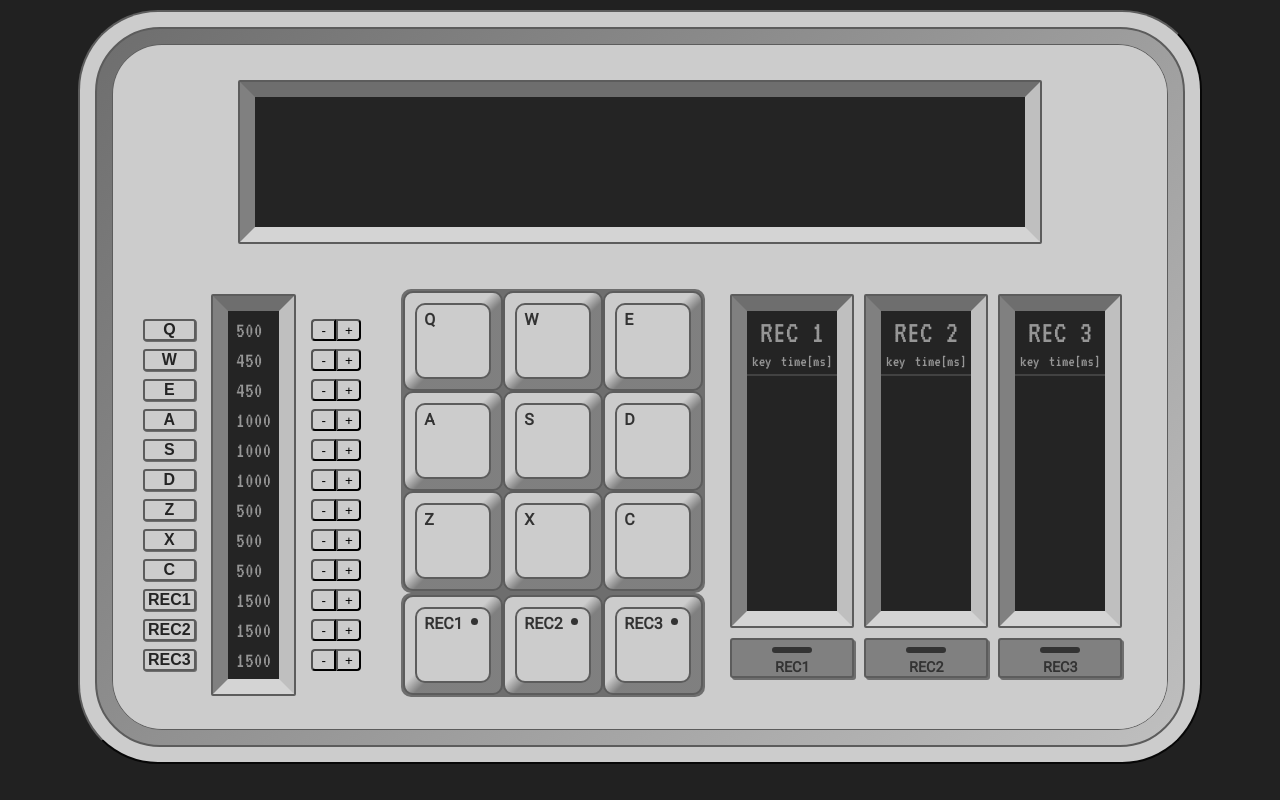
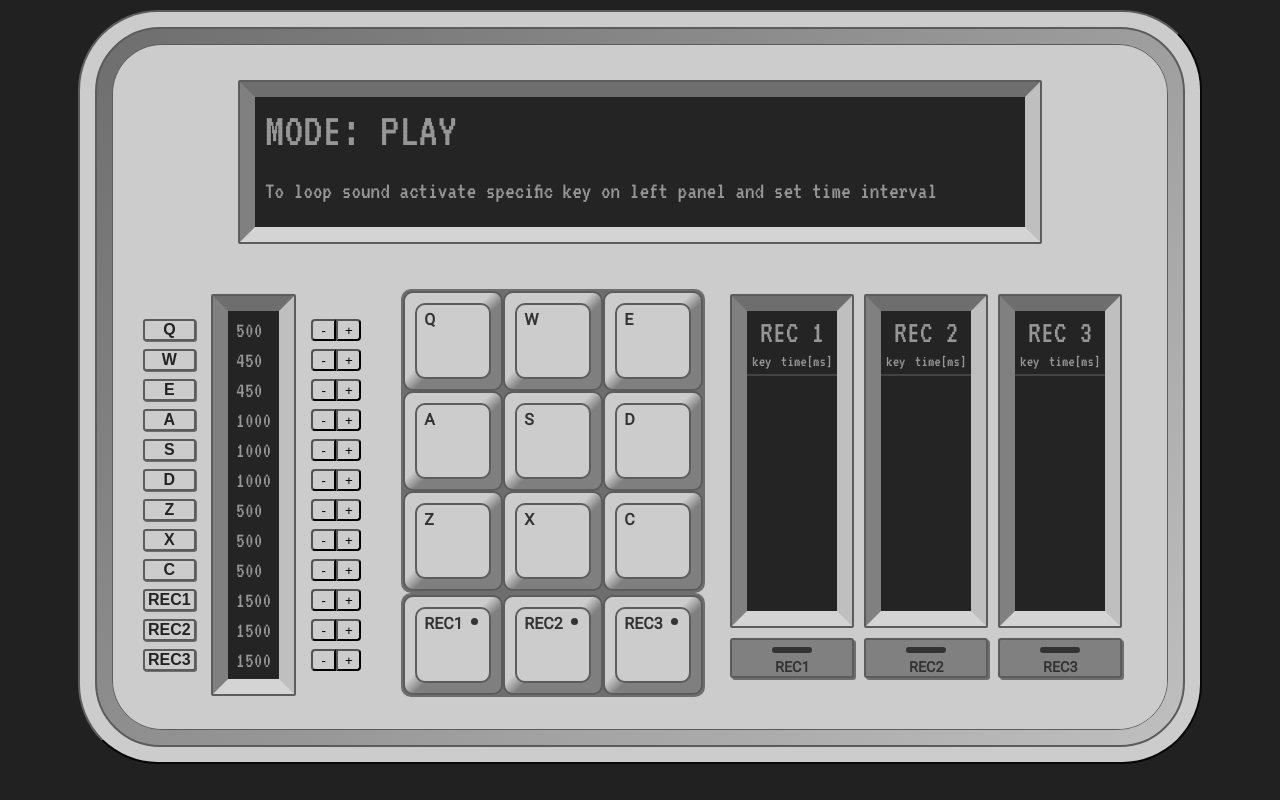
Before and after one commit to christianambukita/drum-pad-simulator, a React (Create React App) app: page / in a window 1280 px wide. Built offline with nearby package versions, Linux system fonts and the light colour scheme.

Commit message:
Set display messages, adn fix some bugs

```diff
--- a/src/actions/actionTypes.js
+++ b/src/actions/actionTypes.js
@@ -1,5 +1,6 @@
 export const REC_MODE = 'REC_MODE'
 export const ONGOING_MODE = 'ONGOING_MODE'
+export const ONGOING_MODE_RESET = 'ONGOING_MODE_RESET'
 export const PLAY = 'PLAY'
 export const RECORD = 'RECORD'
 export const INTERVAL = 'INTERVAL'
--- a/src/components/DrumPads.js
+++ b/src/components/DrumPads.js
@@ -67,6 +67,12 @@ function DrumPads({setDisplay, onGoingMode, intervals, controlMode}) {
     }
 
     function onPlay (interval, key){
+        let pad = document.getElementById(key.toLocaleUpperCase());
+        pad.classList.add("pad-active")
+        pad.classList.add("pad-playing")
+
+        setTimeout(() => pad.classList.remove("pad-active"), 150)
+
         let interId = setInterval(() => play(key), interval);
         let newState = {
             ...soundInter,
@@ -83,7 +89,13 @@ function DrumPads({setDisplay, onGoingMode, intervals, controlMode}) {
     }
 
 
-    function clearOngoing(key){
+    function clearOngoing(key, keyAnimation = false){
+        let pad = document.getElementById(key.toLocaleUpperCase());
+        pad.classList.remove("pad-playing");
+
+        if (keyAnimation){pad.classList.add("pad-active");
+        setTimeout(() => pad.classList.remove("pad-active"), 150)}
+
         clearInterval(soundInter[key])
         if(soundInter[key]){
             let newState = {
@@ -106,7 +118,7 @@ function DrumPads({setDisplay, onGoingMode, intervals, controlMode}) {
                 !soundInter[key]?
                 ongoingAudioPlay(key, intervals)
                 :
-                clearOngoing(key)
+                clearOngoing(key, true)
             }
 
         }
--- a/src/components/MainDisplay.js
+++ b/src/components/MainDisplay.js
@@ -1,16 +1,52 @@
-import React from "react"
+import React, { useState } from "react"
 import "../css/MainDisplay.css"
 import "../css/v-display.css"
+import { connect } from 'react-redux'
+import { useEffect } from "react/cjs/react.development"
 
-export default function MainDisplay() {
-    const DisplayMessages = {}
+const mapStateToProps = (state) => ({
+    recMode: state.recMode,
+})
+
+const DISPLAY_MSGS = {
+    rec: (key)=> ({
+        header: "MODE: RECCORD",
+        message: `Use keys to reccord melody. Press ${key.toUpperCase()} to stop reccording.`,
+    }),
+    play: {
+        header: "MODE: PLAY",
+        message: "To loop sound activate specific key on left panel and set time interval",
+    },
+}
+
+function MainDisplay({recMode}) {
+
+
+
+    const [display, setDisplay] = useState(DISPLAY_MSGS.play)
+    useEffect(()=>{
+        let recActive = false;
+        Object.keys(recMode)
+            .forEach(key => {if(recMode[key]) recActive=key})
+        if(recActive){
+            setDisplay(DISPLAY_MSGS.rec(recActive))
+        }
+        else{
+            setDisplay(DISPLAY_MSGS.play)
+        }
+
+        },[recMode])
+
     return(
         <div className="main-display-container flex-container">
             <div className="v-display-border main-display-border">
                 <div className="v-display-shadow main-display">
-
+                    <p className="main-display-header">{display.header}</p>
+                    <p className="main-display-message">{display.message}</p>
                 </div>
             </div>
         </div>
     )
 }
+
+export default connect(mapStateToProps)(MainDisplay);
--- a/src/components/RecBoard.js
+++ b/src/components/RecBoard.js
@@ -1,7 +1,7 @@
 import {connect} from 'react-redux'
 import {useEffect} from 'react'
 import modeActionCreator from '../actions/controlActionCreator'
-import {REC_MODE} from '../actions/actionTypes'
+import {REC_MODE, ONGOING_MODE_RESET} from '../actions/actionTypes'
 import styleBender from '../utils'
 import '../css/RecBoard.css'
 import '../css/v-display.css'
@@ -13,7 +13,7 @@ const styleClasses = {
 }
 
 
-function RecBoard({records, recMode, changeRecMode, recPlaying}) {
+function RecBoard({records, recMode, changeRecMode, recPlaying, resetOngoing}) {
 
 
     useEffect(()=>{
@@ -81,7 +81,7 @@ function RecBoard({records, recMode, changeRecMode, recPlaying}) {
                                 <div
                                     id={key.toUpperCase()+'-R'}
                                     className=''
-                                    onClick={() => changeRecMode(key)}
+                                    onClick={() => {changeRecMode(key); resetOngoing();}}
                                 >
                                     <div className="rec-btn-diode"></div>
                                     <p className="rec-btn-label">{key.toUpperCase()}</p>
@@ -105,7 +105,10 @@ const mapStateToProps = state => ({
 const mapDispatchToProps = dispatch => ({
     changeRecMode: (key) => {
         dispatch(modeActionCreator(key, REC_MODE))
-      }
+    },
+    resetOngoing: () => {
+        dispatch(modeActionCreator(undefined, ONGOING_MODE_RESET))
+    }
 })
 
 export default connect(mapStateToProps, mapDispatchToProps)(RecBoard)
--- a/src/css/MainDisplay.css
+++ b/src/css/MainDisplay.css
@@ -9,4 +9,14 @@
     width: 800px;
     height: 160px;
     background: var(--retro-display);
+    padding: 10px;
+
 }
+
+.main-display-header{
+    font-size: 3em;
+    margin-block: 0;
+}
+.main-display-message{
+    font-size: 1.5em;
+}
--- a/src/reducers/controlReducer.js
+++ b/src/reducers/controlReducer.js
@@ -1,4 +1,4 @@
-import {ONGOING_MODE, REC_MODE, INTERVAL, PLAY} from '../actions/actionTypes'
+import {ONGOING_MODE, ONGOING_MODE_RESET, REC_MODE, INTERVAL, PLAY} from '../actions/actionTypes'
 
 
 const  onGoingMode = {
@@ -23,18 +23,20 @@ const recMode = {
 }
 
 
-const modeReducerCreator = (type, initState) => (state = initState, action) =>{
+export const onGoingModeReducer = (state = onGoingMode, action) =>{
     switch(action.type){
-        case(type):
+        case ONGOING_MODE:
             let key = action.payload.key;
             console.log(key);
             return ({...state, [key]: !state[key]})
+        case ONGOING_MODE_RESET:
+            return ({...state, ...onGoingMode})
         default:
             return state
     }
 }
 
-const recModeReducerr = (state = recMode, action) =>{
+export const recModeReducer = (state = recMode, action) =>{
     switch(action.type){
         case REC_MODE:
             let key = action.payload.key;
@@ -47,8 +49,3 @@ const recModeReducerr = (state = recMode, action) =>{
             return state
     }
 }
-
-
-
-export const onGoingModeReducer = modeReducerCreator(ONGOING_MODE, onGoingMode);
-export const recModeReducer = recModeReducerr
```
